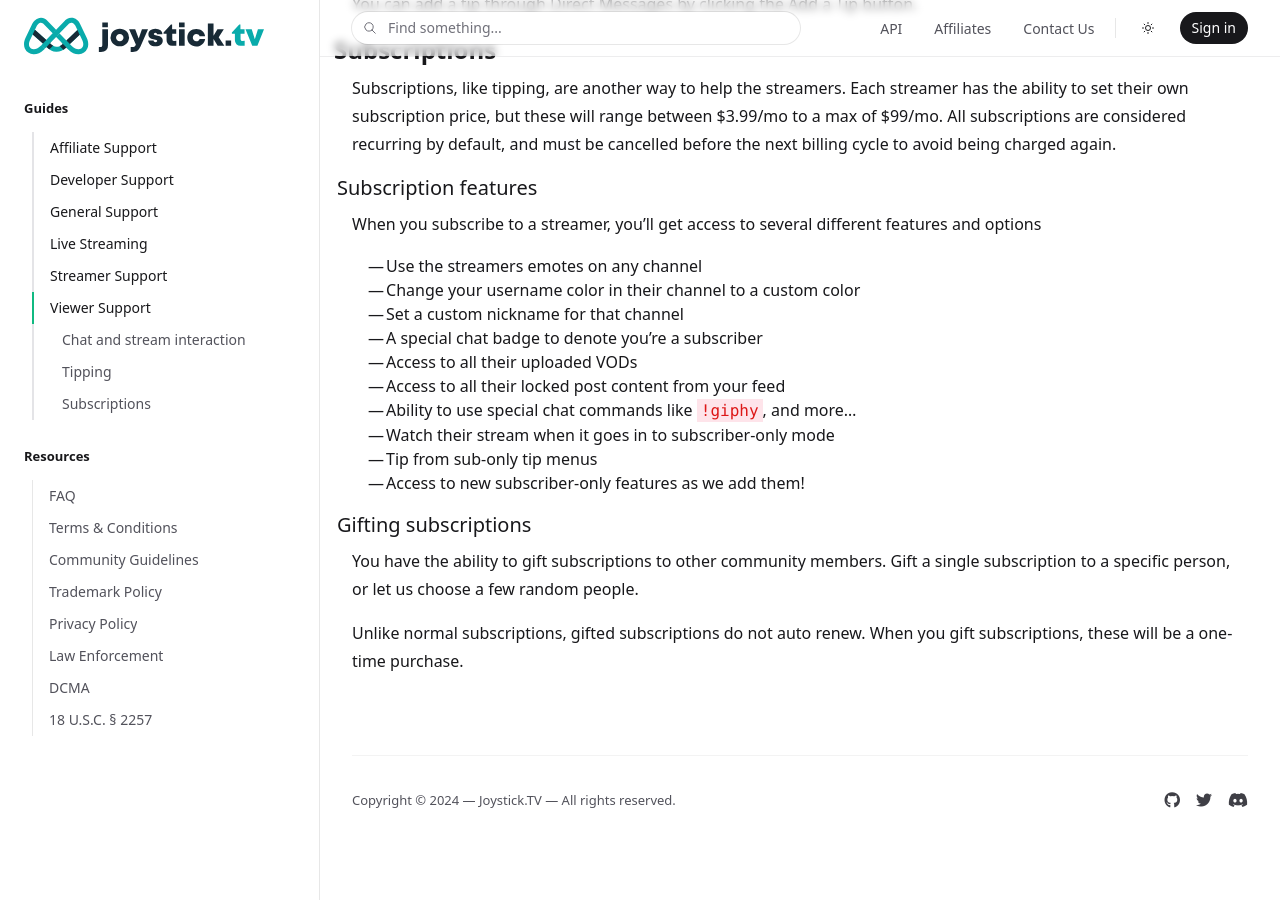
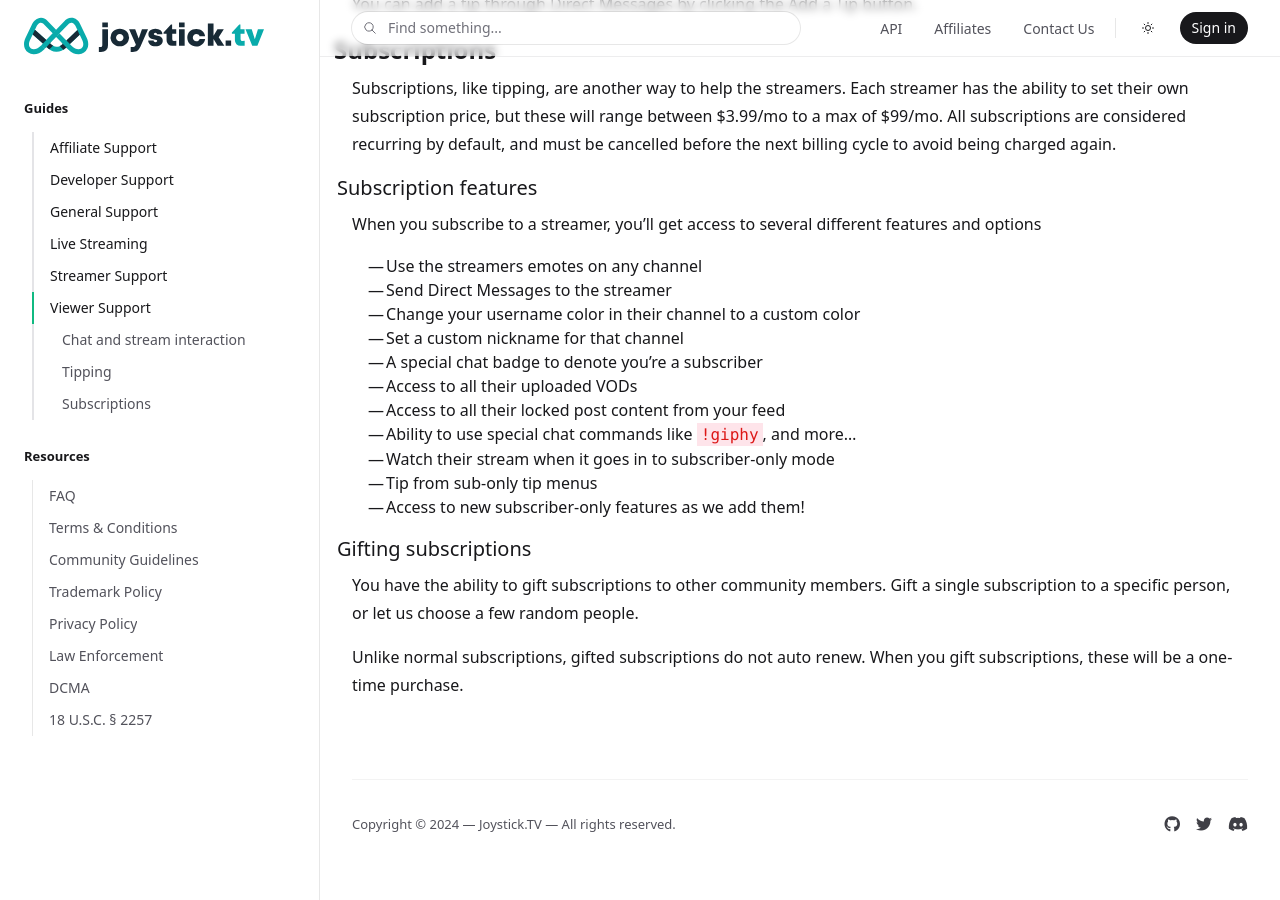
Before and after one commit to joysticktv/joysticktv.github.io, a Jekyll site: the page built from viewer_support.md, in a window 1280 px wide and 900 px high, scrolled down 2254 px. Built offline with Jekyll 4.4.1, drawn with Linux system fonts in a browser that asks for light colours; nearby versions of some CDN libraries; comment, search, counter and statistics services are not loaded; before the commit the page ends 3130 px from its top, so only the background shows below that.

Commit message:
Update viewer_support.md
This was a subscription feature recently added.

```diff
--- a/viewer_support.md
+++ b/viewer_support.md
@@ -101,6 +101,7 @@ and must be cancelled before the next billing cycle to avoid being charged again
 When you subscribe to a streamer, you’ll get access to several different features and options
 
 * Use the streamers emotes on any channel
+* Send Direct Messages to the streamer
 * Change your username color in their channel to a custom color
 * Set a custom nickname for that channel
 * A special chat badge to denote you’re a subscriber
```
